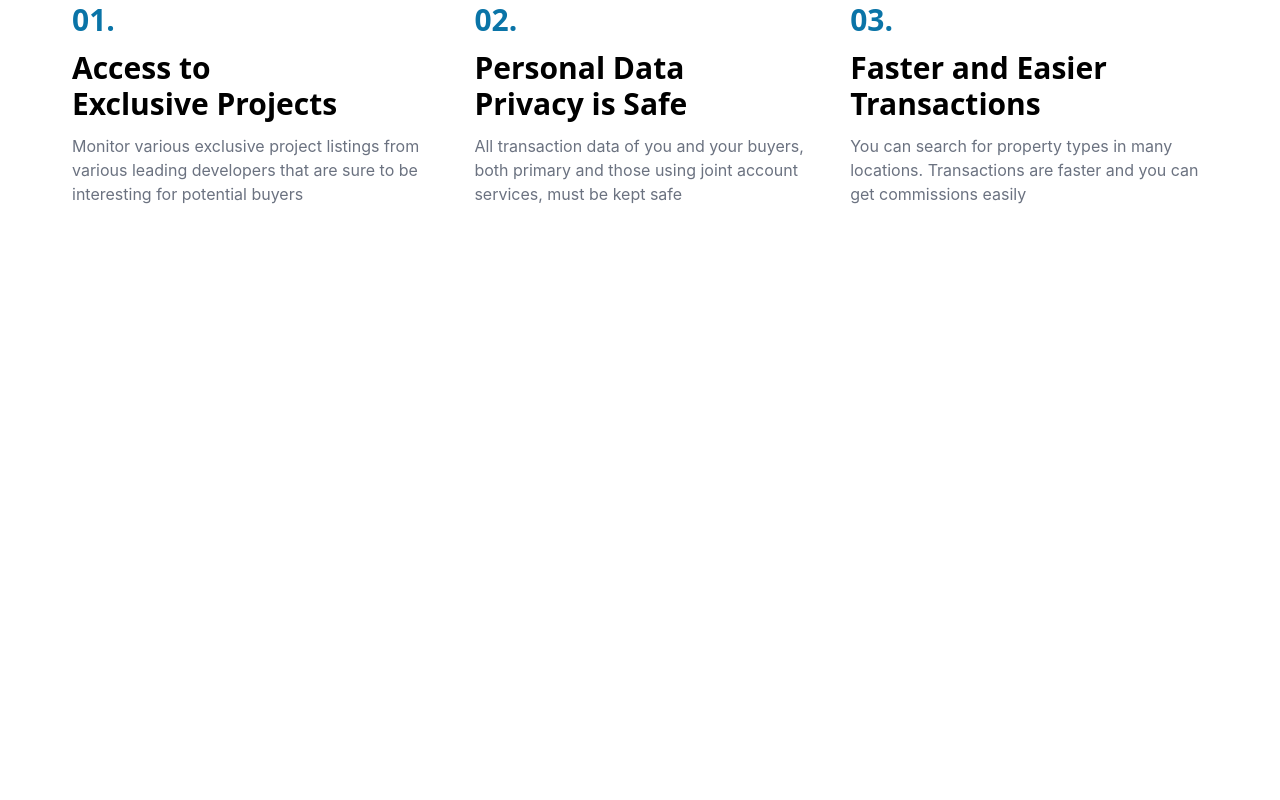
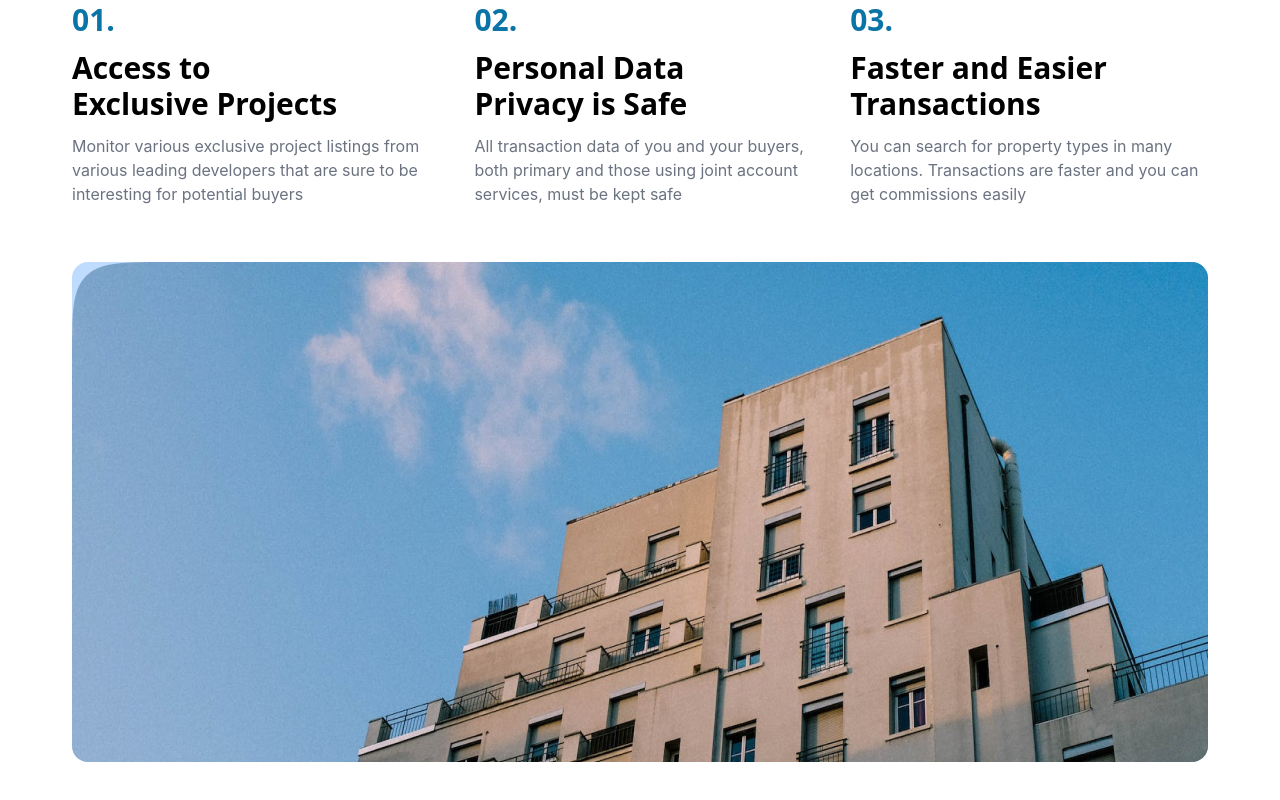
Before and after one commit to andi-faizal94/-ProtAh, a Next.js app: page / in a window 1280 px wide. Shown: the part 1428-2228 px from the top of the page. Before the commit the page ends 1634 px from the top, so only its background shows below. Built offline with nearby package versions, Linux system fonts and the light colour scheme; a web font is replaced by a local one.

Commit message:
add background image

```diff
--- a/pages/index.js
+++ b/pages/index.js
@@ -278,6 +278,7 @@ export default function Home() {
         </section>
 
         <section>
+          <div className='mb-14'>
             <div className='flex items-center justify-center mb-10'>
               <h1 className='font-sans font-bold text-4xl'>
                 Benefit of Choosing Us
@@ -292,8 +293,9 @@ export default function Home() {
                   Access to <br /> Exclusive Projects
                 </h3>
                 <p className='font-inter font-normal text-base text-gray-500'>
-                Monitor various exclusive project listings from various leading
-                developers that are sure to be interesting for potential buyers
+                  Monitor various exclusive project listings from various
+                  leading developers that are sure to be interesting for
+                  potential buyers
                 </p>
               </div>
               <div>
@@ -322,6 +324,13 @@ export default function Home() {
                 </p>
               </div>
             </div>
+          </div>
+        </section>
+
+        <section>
+          <div className='bg-blue-200 h-full rounded-2xl overflow-hidden mx-10 mb-14'>
+            <div className='bg-appart w-full h-[500px]'></div>
+          </div>
         </section>
       </main>
 
--- a/tailwind.config.js
+++ b/tailwind.config.js
@@ -10,6 +10,7 @@ module.exports = {
     extend: {
       backgroundImage: {
         hero: "url('../public/images/office.png')",
+        appart: "url('../public/images/Appart.png')",
       },
       fontFamily: {
         sans: ['Satoshi', ...defaultTheme.fontFamily.sans],
```
Also changed, not shown: public/images/Appart.png (renamed from public/images/Rectangle 5.png). Lines whose indentation alone changed are shown as unchanged.
